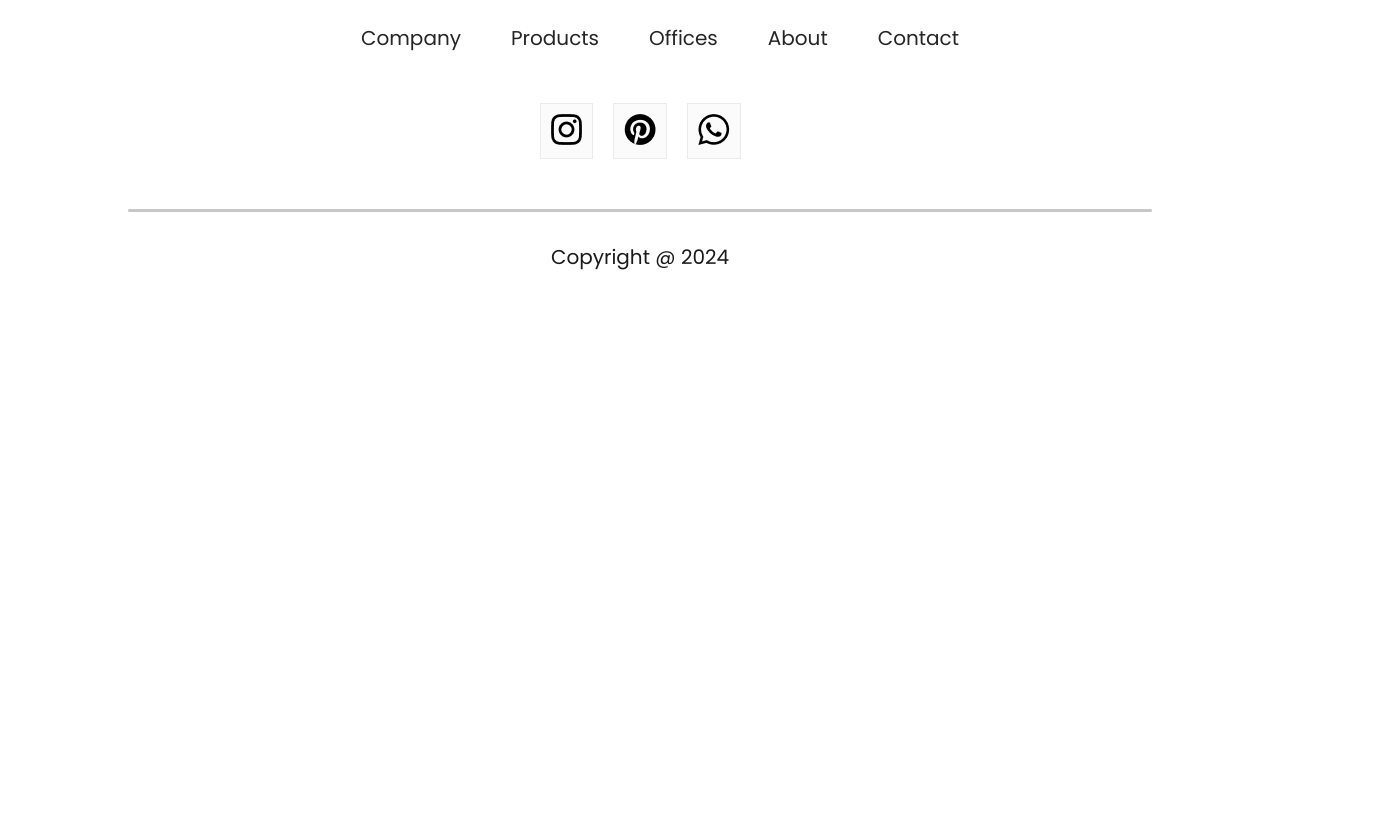
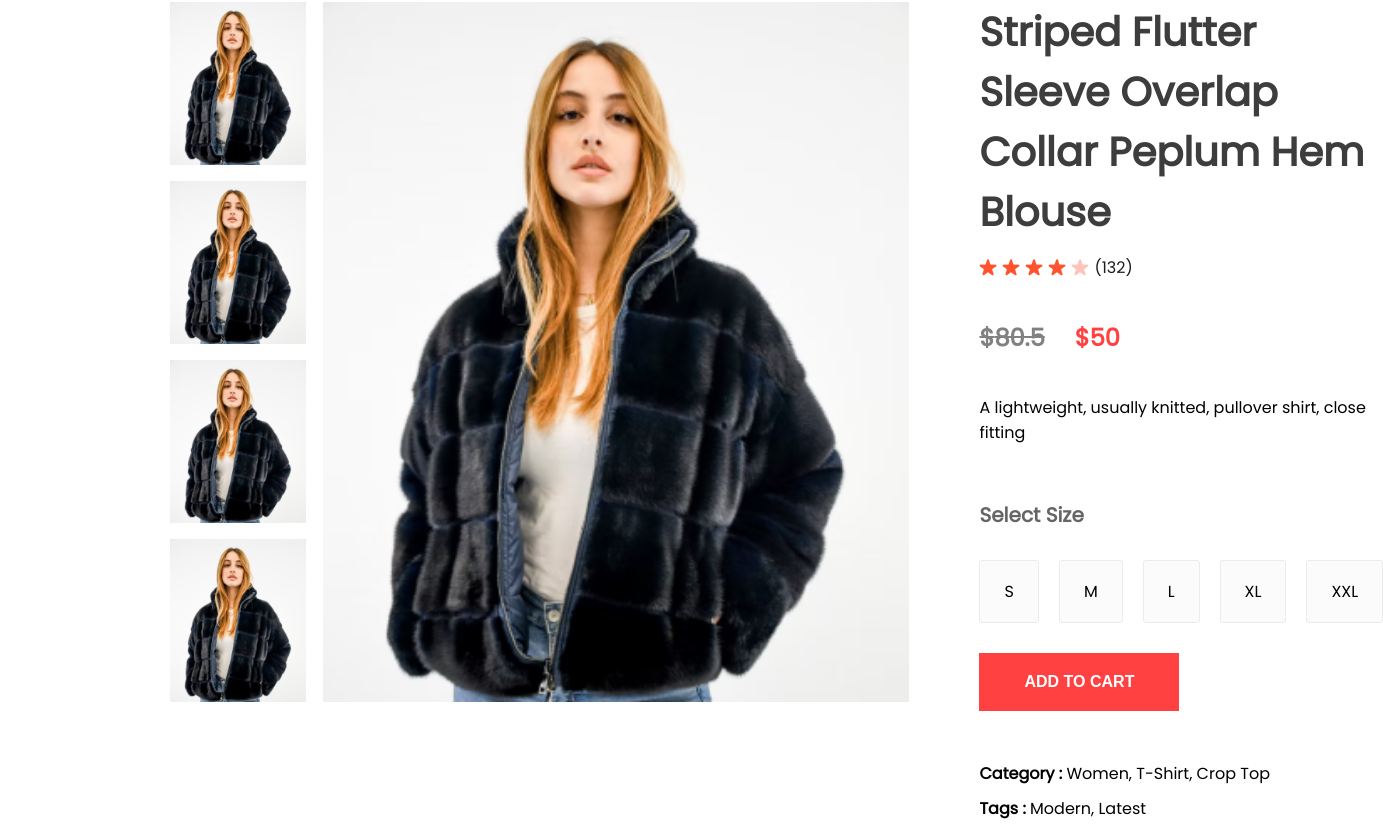
Before and after one commit to Samuel-Tobi/E-Commerce, a React (Create React App) app: page /product/1 in a window 1280 px wide. Shown: the part 240-1065 px from the top of the page, 1383 px wide, since content can reach past the window. Before the commit the page ends 800 px from the top, so only its background shows below. Built offline with nearby package versions, Linux system fonts and the light colour scheme.

Commit message:
Created product display component & styled. Styled breadCrum component

```diff
--- a/src/components/breadcrum/Breadcrum.jsx
+++ b/src/components/breadcrum/Breadcrum.jsx
@@ -1,6 +1,6 @@
 import React from "react";
 import "./breadcrum.css";
-import arrowIcon from "../assets/arrow.png";
+import arrowIcon from "../assets/breadcrum_arrow.png";
 
 function Breadcrum(props) {
   const { product } = props;
--- a/src/components/breadcrum/breadcrum.css
+++ b/src/components/breadcrum/breadcrum.css
@@ -0,0 +1,78 @@
+.breadcrum {
+  display: flex;
+  align-items: center;
+  gap: 8px;
+  color: #5e5e5e;
+  font-size: 16px;
+  font-weight: 600;
+  margin: 60px 170px;
+  text-transform: capitalize;
+}
+.productDisplayRight {
+  margin: 0px 70px;
+  display: flex;
+  flex-direction: column;
+}
+.productDisplayRight h1 {
+  color: #3d3d3d;
+  font-size: 40px;
+  font-weight: 700;
+}
+.productDisplayRightStars {
+  display: flex;
+  align-items: center;
+  margin-top: 13px;
+  gap: 5px;
+  color: #1c1c1c;
+  font-size: 16px;
+}
+.productDisplayRightPrices {
+  display: flex;
+  margin: 40px 0px;
+  gap: 30px;
+  font-size: 24px;
+  font-weight: 700;
+}
+.productDisplayRightPriceOld {
+  color: #818181;
+  text-decoration: line-through;
+}
+.productDisplayRightPriceNew {
+  color: #ff4141;
+}
+.productDisplayRightSize h1 {
+  margin-top: 55px;
+  color: #656565;
+  font-size: 20px;
+  font-weight: 600;
+}
+.productDisplayRightSizes {
+  display: flex;
+  margin: 30px 0px;
+  gap: 20px;
+}
+.productDisplayRightSizes div {
+  padding: 18px 24px;
+  background: #fbfbfb;
+  border: 1px solid #ebebeb;
+  border-radius: 3px;
+  cursor: pointer;
+}
+.productDisplayRight button {
+  padding: 20px 40px;
+  width: 200px;
+  font-size: 16px;
+  font-weight: 600;
+  color: #fff;
+  background: #ff4141;
+  margin-bottom: 40px;
+  border: none;
+  outline: none;
+  cursor: pointer;
+}
+.ProductDisplayRightCategory {
+  margin-top: 10px;
+}
+.ProductDisplayRightCategory span {
+  font-weight: 600;
+}
--- /dev/null
+++ b/src/components/productDisplay/ProductDisplay.jsx
@@ -0,0 +1,64 @@
+import React from "react";
+import "./productDisplay.css";
+import starIcon from "../assets/star_icon.png";
+import starDullIcon from "../assets/star_dull_icon.png";
+
+function ProductDisplay(props) {
+  const { product } = props;
+  return (
+    <div className="productDisplay">
+      <div className="productDisplayLeft">
+        <div className="productDisplayImgList">
+          <img src={product.image} alt="" />
+          <img src={product.image} alt="" />
+          <img src={product.image} alt="" />
+          <img src={product.image} alt="" />
+        </div>
+        <div className="productDisplayImg">
+          <img className="productDisplayMainImg" src={product.image} alt="" />
+        </div>
+      </div>
+      <div className="productDisplayRight">
+        <h1>{product.name}</h1>
+        <div className="productDisplayRightStars">
+          <img src={starIcon} alt="" />
+          <img src={starIcon} alt="" />
+          <img src={starIcon} alt="" />
+          <img src={starIcon} alt="" />
+          <img src={starDullIcon} alt="" />
+          <p>(132)</p>
+        </div>
+        <div className="productDisplayRightPrices">
+          <div className="productDisplayRightPriceOld">
+            ${product.old_price}
+          </div>
+          <div className="productDisplayRightPriceNew">
+            ${product.new_price}
+          </div>
+        </div>
+        <div className="productDisplayRightDesc">
+          A lightweight, usually knitted, pullover shirt, close fitting
+        </div>
+        <div className="productDisplayRightSize">
+          <h1>Select Size</h1>
+          <div className="productDisplayRightSizes">
+            <div>S</div>
+            <div>M</div>
+            <div>L</div>
+            <div>XL</div>
+            <div>XXL</div>
+          </div>
+        </div>
+        <button>ADD TO CART</button>
+        <p className="ProductDisplayRightCategory">
+          <span>Category : </span>Women, T-Shirt, Crop Top
+        </p>
+        <p className="ProductDisplayRightCategory">
+          <span>Tags : </span>Modern, Latest
+        </p>
+      </div>
+    </div>
+  );
+}
+
+export default ProductDisplay;
--- /dev/null
+++ b/src/components/productDisplay/productDisplay.css
@@ -0,0 +1,20 @@
+.productDisplay {
+  display: flex;
+  margin: 0px 170px;
+}
+.productDisplayLeft {
+  display: flex;
+  gap: 17px;
+}
+.productDisplayImgList {
+  display: flex;
+  flex-direction: column;
+  gap: 16px;
+}
+.productDisplayImgList img {
+  height: 163px;
+}
+.productDisplayMainImg {
+  width: 586px;
+  height: 700px;
+}
--- a/src/pages/Product.jsx
+++ b/src/pages/Product.jsx
@@ -3,6 +3,7 @@ import { useParams } from "react-router-dom";
 import { ShopContext } from "../context/ShopContext";
 import "./CSS/product.css";
 import Breadcrum from "../components/breadcrum/Breadcrum";
+import ProductDisplay from "../components/productDisplay/ProductDisplay";
 
 function Product() {
   const { allProducts } = useContext(ShopContext);
@@ -12,6 +13,7 @@ function Product() {
   return (
     <div className="product">
       <Breadcrum product={product} />
+      <ProductDisplay product={product} />
     </div>
   );
 }
```
